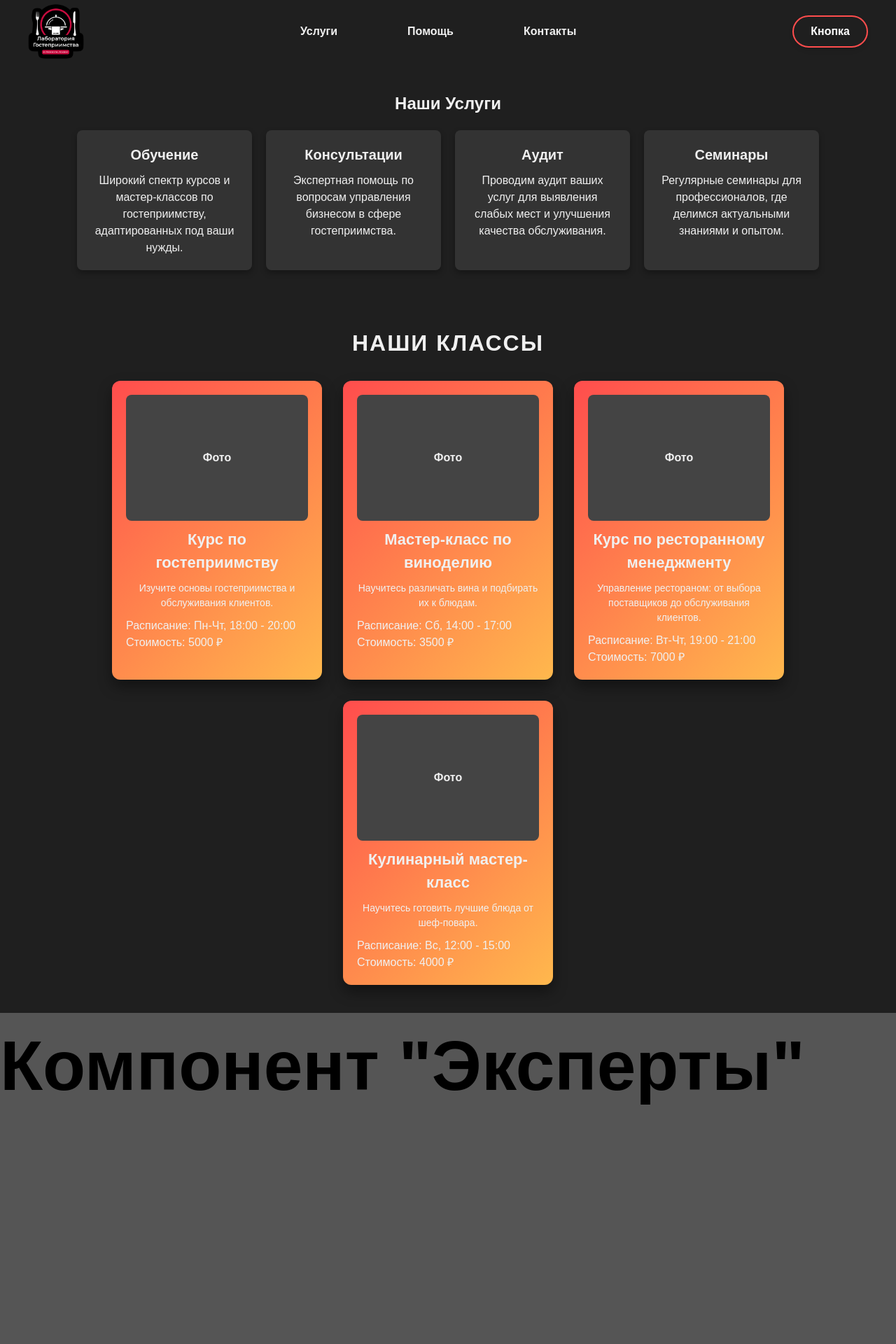
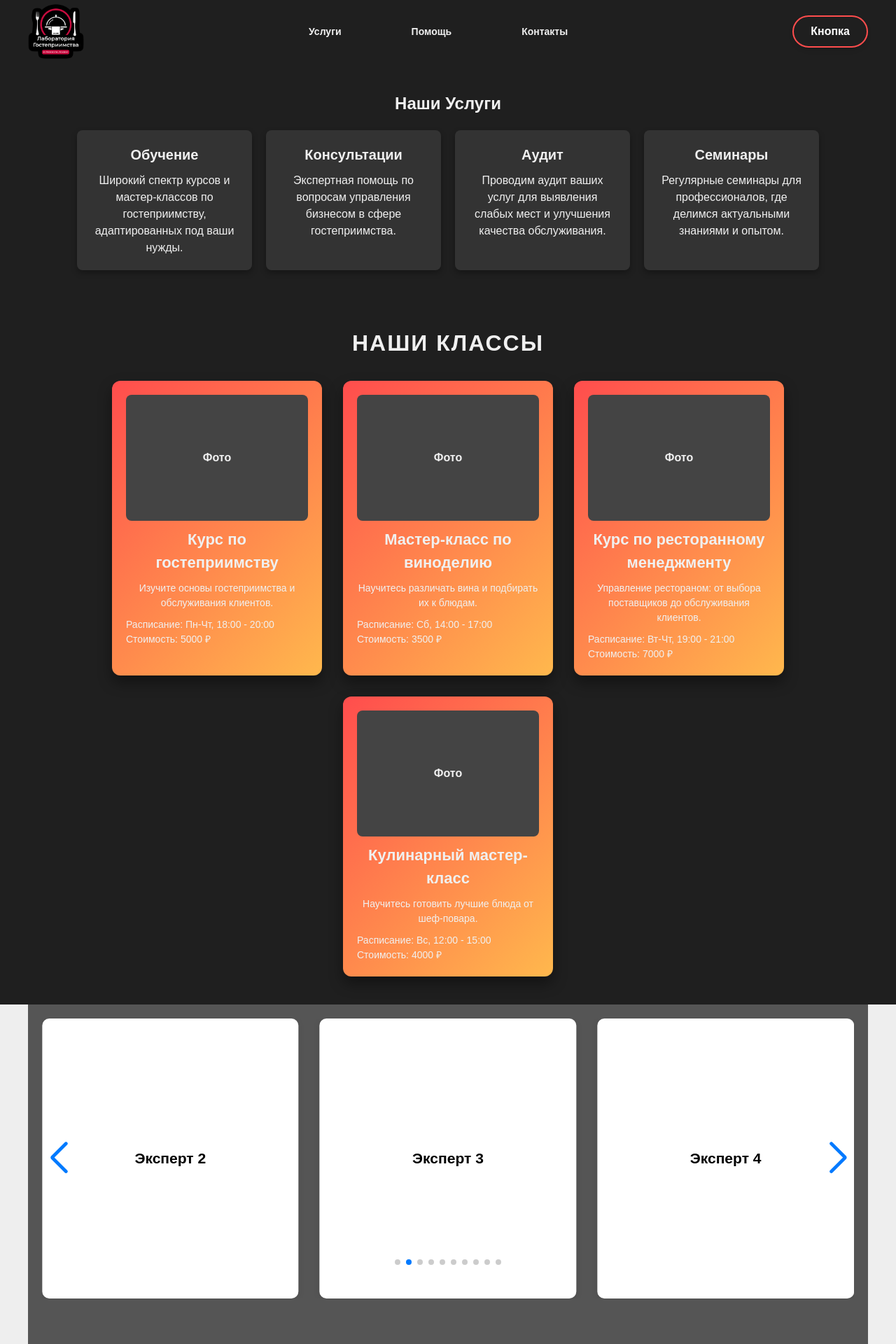
Before and after one commit to belovdima/PROJECTS, a React (Vite) app in the folder Ranepa/: page / in a window 1280 px wide. Shown: the top 1920 px of the page at 70% size. Built offline with nearby package versions, Linux system fonts and the light colour scheme; a web font is replaced by a local one.

Commit message:
added swiper

```diff
--- a/Ranepa/package.json
+++ b/Ranepa/package.json
@@ -11,7 +11,8 @@
   },
   "dependencies": {
     "react": "^18.3.1",
-    "react-dom": "^18.3.1"
+    "react-dom": "^18.3.1",
+    "swiper": "^11.1.14"
   },
   "devDependencies": {
     "@eslint/js": "^9.11.1",
--- a/Ranepa/src/components/Expert.tsx
+++ b/Ranepa/src/components/Expert.tsx
@@ -1,3 +1,93 @@
+import React from "react";
+// Import Swiper React components
+import { Swiper, SwiperSlide } from "swiper/react";
+
+// Import Swiper styles
+import "swiper/css";
+import "swiper/css/pagination";
+import "swiper/css/navigation"; // Импорт навигации
+import "./../styles/swiper/swiper.css";
+
+// import required modules
+import { Pagination, Navigation, Autoplay } from "swiper/modules";
+
 export const Expert = () => {
-    return <div className="c__expert">Компонент "Эксперты"</div>;
+    return (
+        <div className="c__expert">
+            <Swiper
+                slidesPerView={3}
+                spaceBetween={30}
+                autoplay={{
+                    delay: 3000, // Время между переключениями слайдов в миллисекундах
+                    disableOnInteraction: false, // Продолжать автоматическое переключение после взаимодействия
+                }}
+                navigation={true} // Включаем навигацию стрелками
+                pagination={{
+                    clickable: true,
+                }}
+                modules={[Pagination, Navigation, Autoplay]} // Добавьте модули
+                className="mySwiper">
+                <SwiperSlide>
+                    <div className="expert-card">
+                        <h3>Эксперт 1</h3>
+                    </div>
+                </SwiperSlide>
+                <SwiperSlide>
+                    <div className="expert-card">
+                        <h3>Эксперт 2</h3>
+                    </div>
+                </SwiperSlide>
+                <SwiperSlide>
+                    <div className="expert-card">
+                        <h3>Эксперт 3</h3>
+                    </div>
+                </SwiperSlide>
+                <SwiperSlide>
+                    <div className="expert-card">
+                        <h3>Эксперт 4</h3>
+                    </div>
+                </SwiperSlide>
+                <SwiperSlide>
+                    <div className="expert-card">
+                        <h3>Эксперт 5</h3>
+                    </div>
+                </SwiperSlide>
+                <SwiperSlide>
+                    <div className="expert-card">
+                        <h3>Эксперт 6</h3>
+                    </div>
+                </SwiperSlide>
+                <SwiperSlide>
+                    <div className="expert-card">
+                        <h3>Эксперт 7</h3>
+                    </div>
+                </SwiperSlide>
+                <SwiperSlide>
+                    <div className="expert-card">
+                        <h3>Эксперт 8</h3>
+                    </div>
+                </SwiperSlide>
+                <SwiperSlide>
+                    <div className="expert-card">
+                        <h3>Эксперт 9</h3>
+                    </div>
+                </SwiperSlide>
+                <SwiperSlide>
+                    <div className="expert-card">
+                        <h3>Эксперт 10</h3>
+                    </div>
+                </SwiperSlide>
+                <SwiperSlide>
+                    <div className="expert-card">
+                        <h3>Эксперт 11</h3>
+                    </div>
+                </SwiperSlide>
+                <SwiperSlide>
+                    <div className="expert-card">
+                        <h3>Эксперт 12</h3>
+                    </div>
+                </SwiperSlide>
+            </Swiper>
+        </div>
+    );
 };
--- /dev/null
+++ b/Ranepa/src/styles/swiper/swiper.css
@@ -0,0 +1,45 @@
+html,
+body {
+    position: relative;
+    height: 100%;
+}
+
+body {
+    padding: 0;
+    margin: 0;
+    color: #000;
+    background: #eee;
+    font-family: Helvetica Neue, Helvetica, Arial, sans-serif;
+    font-size: 14px;
+}
+
+.c__expert {
+    max-width: 1200px;
+    padding: 20px;
+    margin: 0 auto;
+}
+
+.swiper {
+    width: 100%;
+    height: 400px; /* Измените высоту на авто для динамического контента */
+}
+
+.swiper-slide {
+    display: flex;
+    align-items: center;
+    justify-content: center;
+    border-radius: 10px; /* Закругленные углы */
+    background: #fff;
+    box-shadow: 0 2px 10px rgba(0, 0, 0, 0.1); /* Легкая тень */
+    transition: transform 0.3s; /* Анимация при наведении */
+    text-align: center;
+    font-size: 18px;
+}
+
+.expert-card {
+    padding: 20px; /* Отступы внутри карточки */
+}
+
+.swiper-slide:hover {
+    transform: scale(1.05); /* Увеличение слайда при наведении */
+}
```
Also changed, not shown: 1 other file (tests, documents, lock files or other folders).
